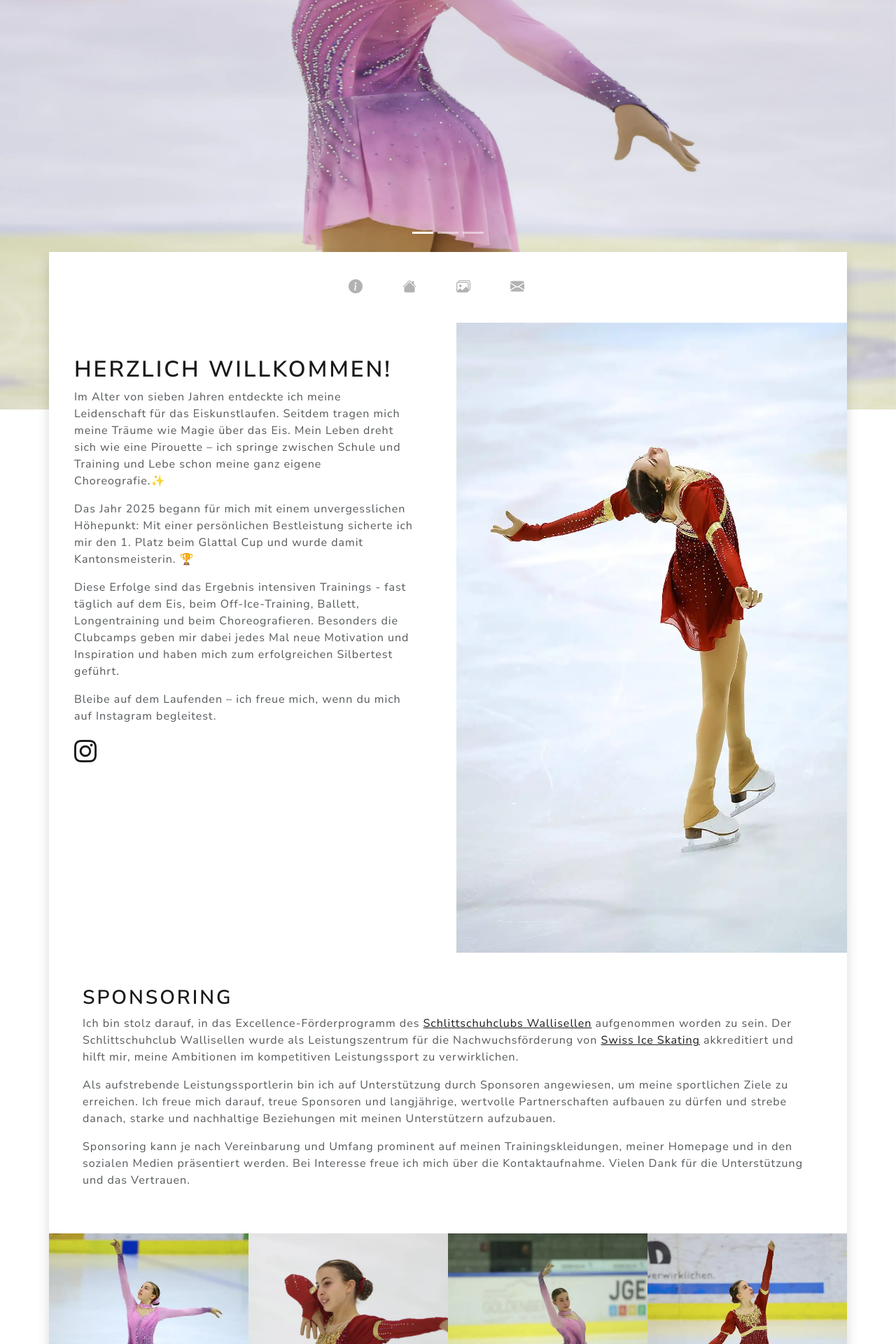
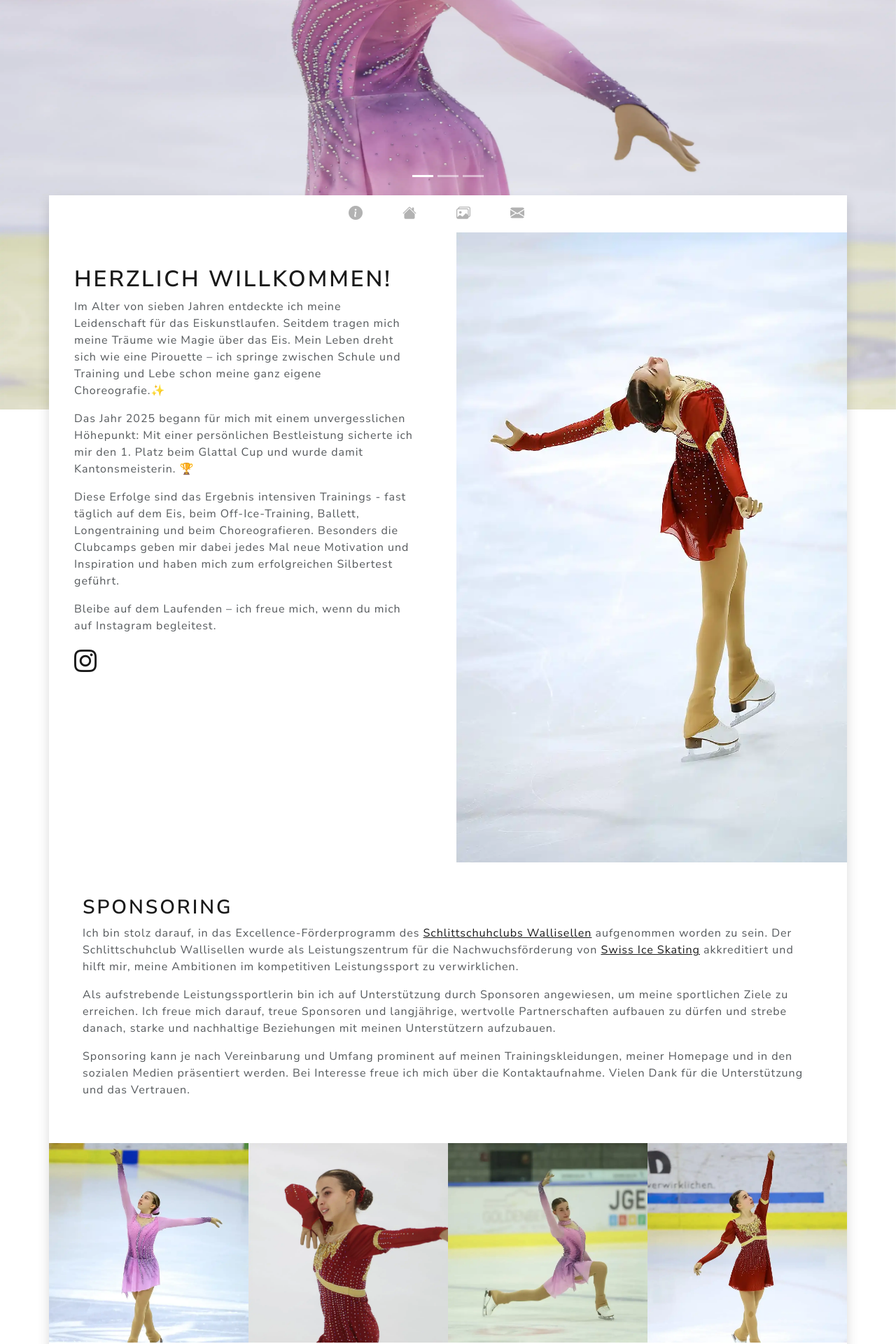
Before and after one commit to flavioaiello/3e2c7395a0ed6e61989d9d6b05156f06a7a27504, a Jekyll site: the page built from index.html, in a window 1280 px wide. Shown: the part 315-2235 px from the top of the page at 70% size. Built offline with Jekyll 4.4.1, drawn with Linux system fonts in a browser that asks for light colours; nearby versions of some CDN libraries.

Commit message:
nicer nav

```diff
--- a/_layouts/default.html
+++ b/_layouts/default.html
@@ -26,7 +26,7 @@
 
     main {
         position: relative;
-        margin-top: 75vh;
+        margin-top: 66vh;
         margin-bottom: 15vh;
     }
 
@@ -78,7 +78,7 @@
   </header>
 
   <main class="container shadow p-0">
-    <nav class="navbar navbar-light bg-light sticky-top border-0">
+    <nav class="navbar bg-light sticky-top border-0 p-0">
       <div class="container-fluid justify-content-center">
         <ul class="navbar-nav flex-row gap-4">
           {% for item in site.navigation %}
```
